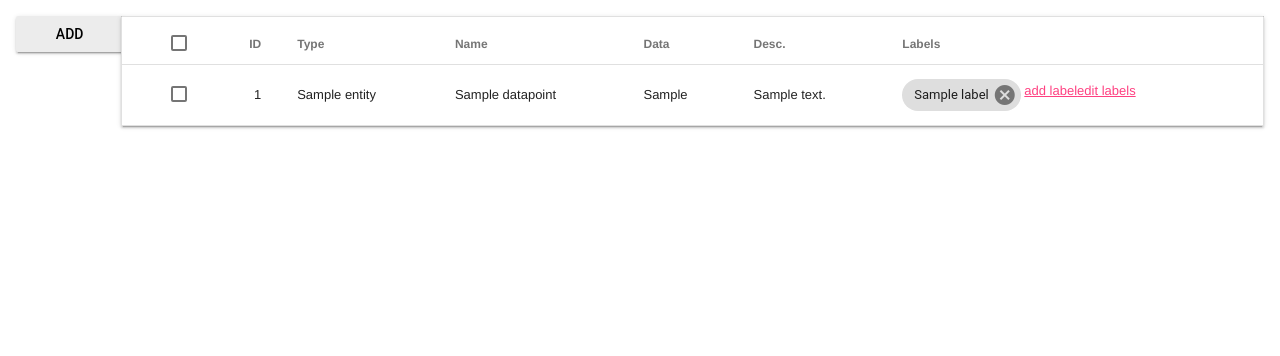
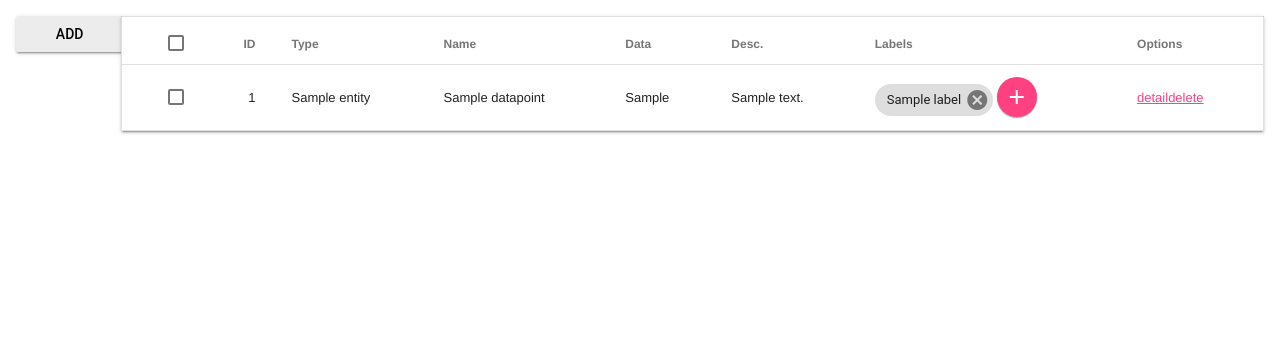
Before and after one commit to tomaslibal/datalab, a Django app: page /datapoints/ in a window 1280 px wide. Shown: the part 64-420 px from the top of the page. Run offline with Django 3.2, Linux system fonts and the light colour scheme; tables that the repository leaves empty hold one stand-in row (values such as "Sample post"); some libraries are stand-ins or nearby versions.

Commit message:
enable the "add datapoint" button and make the "add label" link a button

```diff
--- a/lab/templates/lab/datapoints.html
+++ b/lab/templates/lab/datapoints.html
@@ -3,7 +3,7 @@
 {% block content %}
 
 <div class="mdl-cell mdl-cell--1-col">
-    <button class="mdl-button mdl-js-button mdl-button--raised mdl-js-ripple-effect">
+    <button class="add_datapoint mdl-button mdl-js-button mdl-button--raised mdl-js-ripple-effect">
         Add Datapoint
     </button>
 </div>
@@ -18,6 +18,7 @@
             <th class="mdl-data-table__cell--non-numeric">Data</th>
             <th class="mdl-data-table__cell--non-numeric">Desc.</th>
             <th class="mdl-data-table__cell--non-numeric">Labels</th>
+            <th class="mdl-data-table__cell--non-numeric">Options</th>
         </tr>
       </thead>
       <tbody>
@@ -41,8 +42,12 @@
                     <button type="button" class="mdl-chip__action"><i class="material-icons">cancel</i></button>
                 </span>
                 {% endfor %}
-                <a href="#" class="add_label" data-id="{{ dp.id }}">add label</a><a href="/edit_labels/{{ dp.id }}">edit labels</a>
+
+                <button data-id="{{ dp.id }}" class="add_label mdl-button mdl-js-button mdl-button--fab mdl-button--mini-fab mdl-button--colored">
+                  <i class="material-icons">add</i>
+                </button>
             </td>
+            <td class="mdl-data-table__cell--non-numeric"><a href="/datapoint/{{ dp.id }}">detail</a><a href="/datapoint/{{ dp.id }}/delete">delete</a></td>
         </tr>
     {% endfor %}
       </tbody>
```
